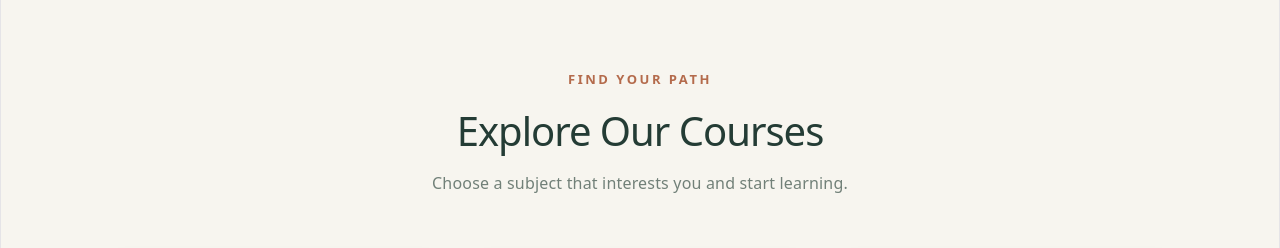
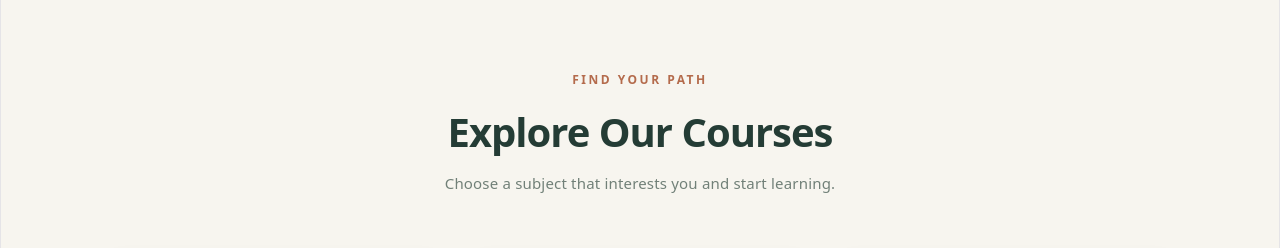
Before and after one commit to sirdrick037-svg/lms_config, a React (Vite) app in the folder lms-frontend/: page / in a window 1280 px wide. Shown: the part 704-952 px from the top of the page. Built offline with nearby package versions, Linux system fonts and the light colour scheme; no server answers.

Commit message:
feat: update homepage section heading styles for improved design and readability

```diff
--- a/lms-frontend/src/App.css
+++ b/lms-frontend/src/App.css
@@ -293,19 +293,31 @@
   padding: 85px 8%;
 }
 
-.section-heading {
+.home-page .section-heading {
   text-align: center;
-  margin-bottom: 45px;
-}
-
-.section-heading h2 {
-  color: #17365d;
-  font-size: 32px;
-  margin: 15px 0;
-}
-
-.section-heading p {
-  color: #64748b;
+  margin-bottom: 50px;
+}
+
+.home-page .section-heading h2 {
+  color: #243c35;
+  font-size: 36px;
+  font-weight: 750;
+  letter-spacing: -1px;
+  margin: 12px 0;
+}
+
+.home-page .section-heading span {
+  color: #b46b4c;
+  font-size: 12px;
+  font-weight: 700;
+  letter-spacing: 2px;
+  text-transform: uppercase;
+}
+
+.home-page .section-heading p {
+  color: #718078;
+  font-size: 15px;
+  line-height: 1.7;
 }
 
 .courses-grid {
```
